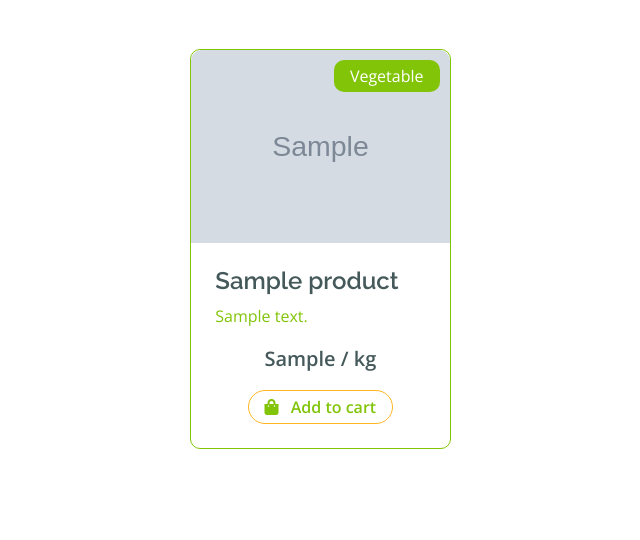
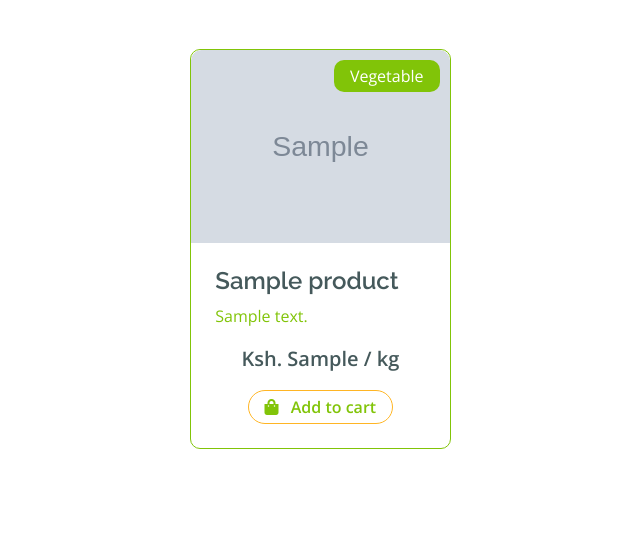
Before and after one commit to MuliJob/fruitables, a Django app: template fruitable/web/templates/shop-detail.html in a window 1280 px wide. Shown: the part 2032-2572 px from the top of the page, without its empty margins (177-817 px from the left). Run offline with Django 5.2, Linux system fonts and the light colour scheme; tables that the repository leaves empty hold one stand-in row (values such as "Sample post"); the template is opened without the code that fills it: values that come from a table or form of the project are taken from there, most other values are stand-ins (such as "Sample title", 1, 10 or a date in 2020); grey boxes marked "Sample" are stand-in pictures; some libraries are stand-ins or nearby versions.

Commit message:
initial commit

```diff
--- a/fruitable/web/templates/shop-detail.html
+++ b/fruitable/web/templates/shop-detail.html
@@ -384,7 +384,7 @@
                 </div>
                 <h1 class="fw-bold mb-0">Related products</h1>
                 <div class="vesitable">
-                    <div class="owl-carousel vegetable-carousel justify-content-center">
+                    <div class="owl-carousel vegetable-carousel">
                         {% for related_product in related_products %}
                             <a href="{% url 'product_detail' related_product.id %}">
                                 <div class="border border-primary rounded position-relative vesitable-item">
@@ -396,7 +396,7 @@
                                         <h4>{{ related_product.product_name }}</h4>
                                         <p>{{ related_product.product_description|truncatewords:10 }}</p>
                                         <div class="d-flex justify-content-center flex-lg-wrap">
-                                            <p class="text-dark fs-5 fw-bold">{{ related_product.product_price }} / kg</p>
+                                            <p class="text-dark fs-5 fw-bold">Ksh. {{ related_product.product_price }} / kg</p>
                                             <a href="#" class="btn border border-secondary rounded-pill px-3 py-1 mb-4 text-primary"><i class="fa fa-shopping-bag me-2 text-primary"></i> Add to cart</a>
                                         </div>
                                     </div>
```
